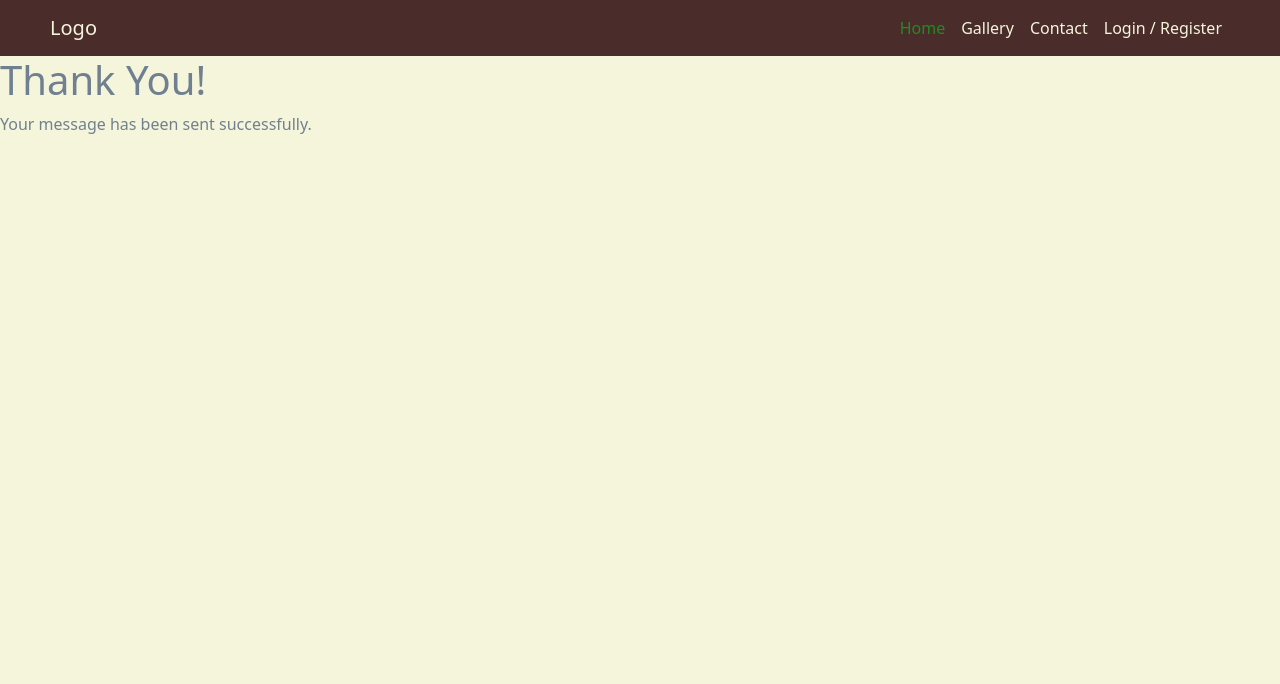
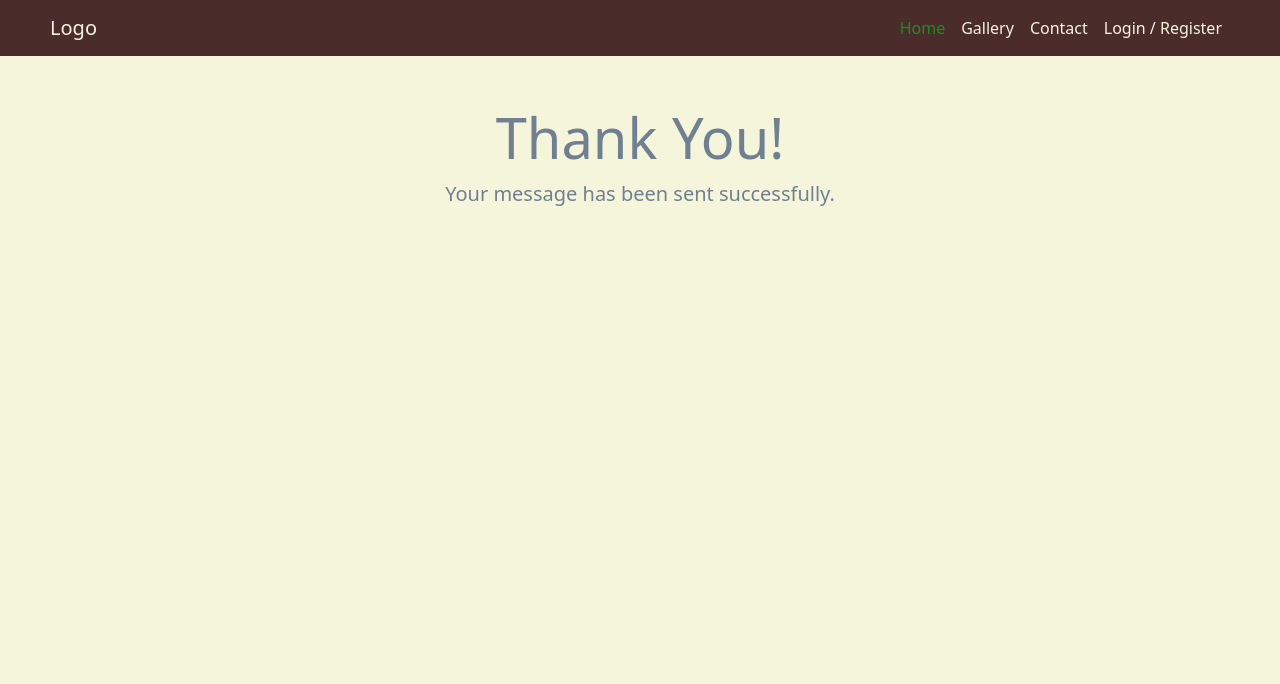
Before and after one commit to ZebaRobert/MK-wood-design, a Django app: template contact/templates/contact/success.html in a window 1280 px wide. Shown: the top 684 px of the page. Run offline with Django 5.2, Linux system fonts and the light colour scheme; the template is opened without the code that fills it, so the values that code supplies are empty; some libraries are stand-ins or nearby versions.

Commit message:
Edit success.html

```diff
--- a/contact/templates/contact/success.html
+++ b/contact/templates/contact/success.html
@@ -1,6 +1,12 @@
 {% extends 'base.html' %}
 
 {% block content %}
-    <h1>Thank You!</h1>
-    <p>Your message has been sent successfully.</p>
+<div class="container mt-5">
+    <div class="row justify-content-center">
+        <div class="col-md-8 text-center">
+            <h1 class="display-4">Thank You!</h1>
+            <p class="lead">Your message has been sent successfully.</p>
+        </div>
+    </div>
+</div>
 {% endblock %}
```
